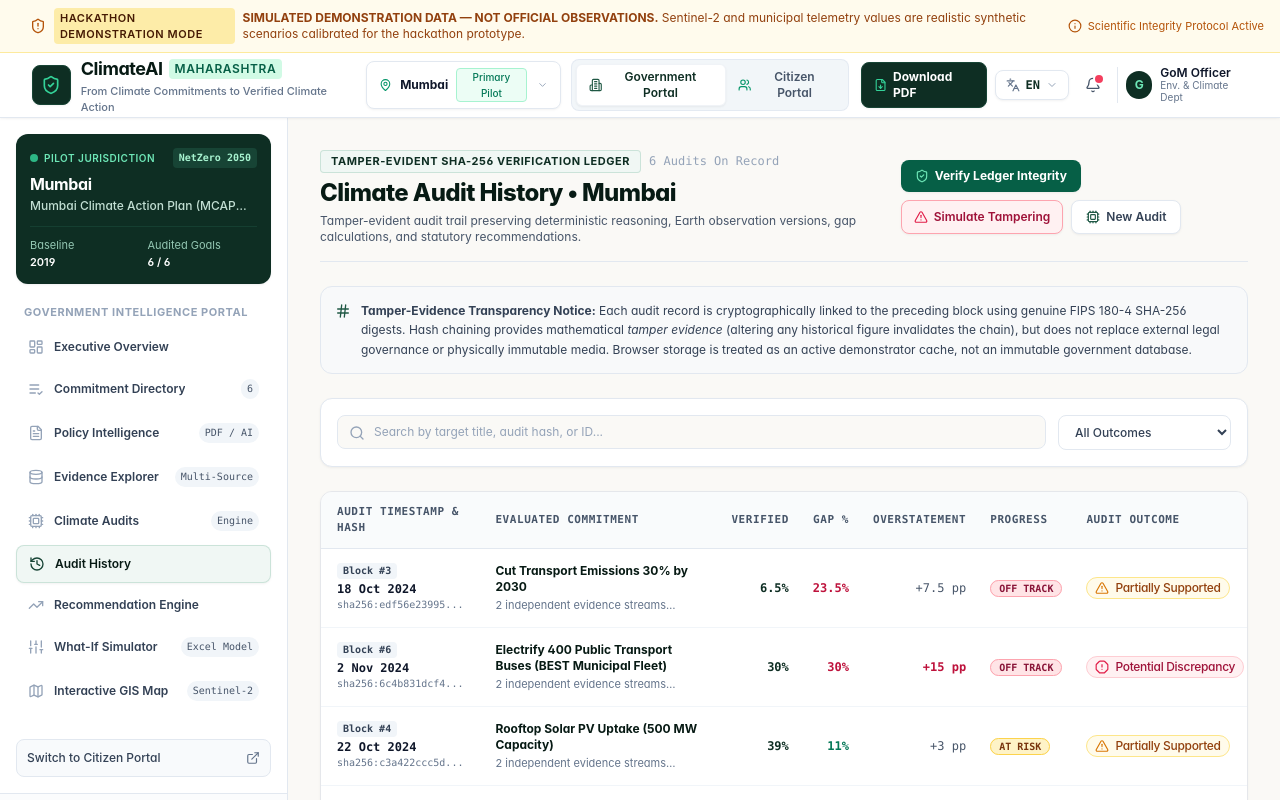
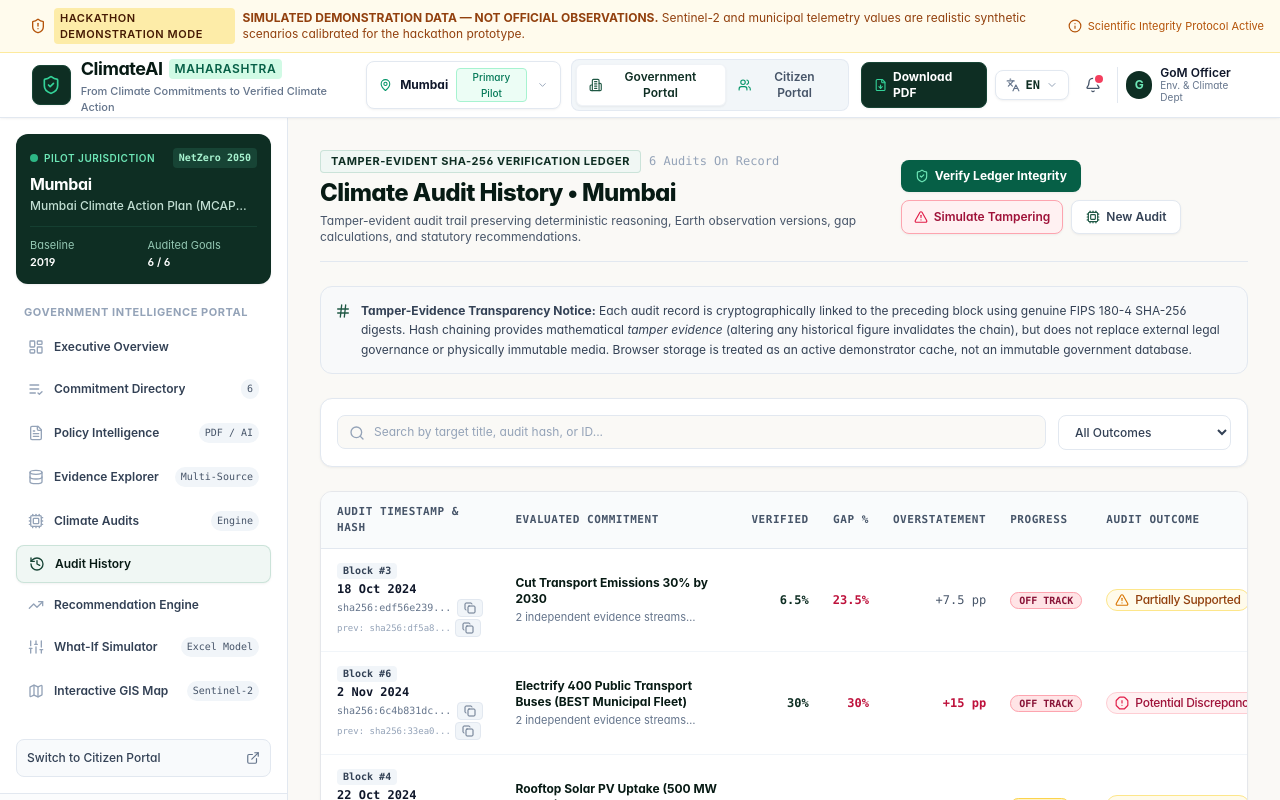
Before and after one commit to Nakul181007/climate-ai, a Next.js app: page /admin/audit-history in a window 1280 px wide. Shown: the top 800 px of the page. Built offline with nearby package versions, Linux system fonts and the light colour scheme.

Commit message:
feat(ui): add accessible audit hash copy controls

```diff
--- a/src/app/admin/audit-history/page.tsx
+++ b/src/app/admin/audit-history/page.tsx
@@ -26,6 +26,7 @@ import { formatDate } from '@/lib/utils';
 import { generateAuditReportPDF } from '@/lib/utils/pdfExport';
 import { ProgressStatus, AuditOutcome, AuditRecord } from '@/lib/types';
 import { verifyAuditChain, ChainVerificationResult, GENESIS_HASH } from '@/lib/audit-engine';
+import { CopyHashButton } from '@/components/common/CopyHashButton';
 
 export default function AuditHistoryPage() {
   const { audits, commitments, selectedCity } = useClimate();
@@ -320,12 +321,36 @@ export default function AuditHistoryPage() {
                         <span className="font-bold text-charcoal-900 block text-xs">
                           {formatDate(a.auditDate)}
                         </span>
-                        <span
-                          className="text-[10px] text-charcoal-500 font-mono truncate block max-w-[170px] cursor-help"
-                          title={`Block Hash: ${a.auditHash || a.id}\nPrevious Hash: ${a.previousHash || 'Genesis'}`}
-                        >
-                          {a.auditHash ? `${a.auditHash.substring(0, 18)}...` : a.id}
-                        </span>
+                        <div className="flex items-center gap-1.5 mt-0.5">
+                          <span
+                            className="text-[10px] text-charcoal-500 font-mono truncate block max-w-[140px] cursor-help"
+                            title={`Block Hash: ${a.auditHash || a.id}`}
+                          >
+                            {a.auditHash ? `${a.auditHash.substring(0, 16)}...` : a.id}
+                          </span>
+                          {a.auditHash && (
+                            <CopyHashButton
+                              hash={a.auditHash}
+                              label={`Copy Block #${a.blockNumber || idx + 1} SHA-256 hash`}
+                            />
+                          )}
+                        </div>
+                        {a.previousHash && a.previousHash !== GENESIS_HASH && (
+                          <div className="flex items-center gap-1 text-[9px] text-charcoal-400 font-mono mt-0.5">
+                            <span className="truncate max-w-[120px]" title={`Previous Hash: ${a.previousHash}`}>
+                              prev: {a.previousHash.substring(0, 12)}...
+                            </span>
+                            <CopyHashButton
+                              hash={a.previousHash}
+                              label={`Copy Block #${a.blockNumber || idx + 1} parent hash`}
+                            />
+                          </div>
+                        )}
+                        {a.previousHash === GENESIS_HASH && (
+                          <div className="text-[9px] text-emerald-700/80 font-mono mt-0.5">
+                            prev: Genesis (0000...)
+                          </div>
+                        )}
                       </td>
 
                     <td className="py-3.5 px-4">
--- a/src/app/admin/audit-workspace/page.tsx
+++ b/src/app/admin/audit-workspace/page.tsx
@@ -31,6 +31,7 @@ import { Commitment, Observation, AuditRecord, ProgressStatus } from '@/lib/type
 import { DEMO_OBSERVATIONS } from '@/lib/demo-data';
 import { generateAuditReportPDF } from '@/lib/utils/pdfExport';
 import { formatDate } from '@/lib/utils';
+import { CopyHashButton } from '@/components/common/CopyHashButton';
 
 function AuditWorkspaceContent() {
   const searchParams = useSearchParams();
@@ -338,9 +339,29 @@ function AuditWorkspaceContent() {
           {/* Header Outcome Bar */}
           <div className="flex flex-col sm:flex-row sm:items-center justify-between gap-4 pb-4 border-b border-charcoal-200">
             <div>
-              <span className="text-[10px] font-bold uppercase tracking-wider text-charcoal-400 font-mono">
-                Deterministic Audit Determination &bull; Hash: {currentAudit.auditHash || '0x992b41f'}
-              </span>
+              <div className="flex flex-wrap items-center gap-2 mb-1">
+                <span className="text-[10px] font-bold uppercase tracking-wider text-charcoal-400 font-mono">
+                  Deterministic Audit Determination &bull; Hash:
+                </span>
+                <span
+                  className="text-[11px] font-mono text-charcoal-800 font-bold truncate max-w-[200px]"
+                  title={currentAudit.auditHash}
+                >
+                  {currentAudit.auditHash ? `${currentAudit.auditHash.substring(0, 18)}...` : '0x992b41f'}
+                </span>
+                {currentAudit.auditHash && currentAudit.auditHash.startsWith('sha256:') && (
+                  <CopyHashButton hash={currentAudit.auditHash} label="Copy audit block hash" />
+                )}
+              </div>
+              {currentAudit.previousHash && (
+                <div className="flex items-center gap-1.5 text-[10px] font-mono text-charcoal-500 mb-1">
+                  <span className="text-charcoal-400">Previous Hash:</span>
+                  <span className="truncate max-w-[160px]" title={currentAudit.previousHash}>
+                    {currentAudit.previousHash.substring(0, 16)}...
+                  </span>
+                  <CopyHashButton hash={currentAudit.previousHash} label="Copy previous hash" />
+                </div>
+              )}
               <div className="flex flex-wrap items-center gap-2.5 mt-1.5">
                 {getProgressBadge(currentAudit.progressStatus)}
                 <StatusBadge status={currentAudit.outcome} size="lg" />
--- /dev/null
+++ b/src/components/common/CopyHashButton.tsx
@@ -0,0 +1,116 @@
+'use client';
+
+import React, { useState, useRef, useEffect } from 'react';
+import { Copy, Check, AlertCircle } from 'lucide-react';
+
+interface CopyHashButtonProps {
+  hash?: string;
+  label?: string;
+  showText?: boolean;
+  className?: string;
+}
+
+export function CopyHashButton({
+  hash,
+  label = 'Copy block hash',
+  showText = false,
+  className = '',
+}: CopyHashButtonProps) {
+  const [copyStatus, setCopyStatus] = useState<'idle' | 'copied' | 'error'>('idle');
+  const timerRef = useRef<NodeJS.Timeout | null>(null);
+
+  useEffect(() => {
+    return () => {
+      if (timerRef.current) clearTimeout(timerRef.current);
+    };
+  }, []);
+
+  // Guard against undefined, empty, or mock placeholder values
+  if (!hash || hash.trim() === '' || hash === '0x992b41f') {
+    return null;
+  }
+
+  const handleCopy = async (e: React.MouseEvent<HTMLButtonElement>) => {
+    e.stopPropagation();
+    e.preventDefault();
+
+    const textToCopy = hash.trim();
+
+    try {
+      if (typeof navigator !== 'undefined' && navigator.clipboard && navigator.clipboard.writeText) {
+        await navigator.clipboard.writeText(textToCopy);
+        setCopyStatus('copied');
+      } else {
+        // Fallback for restricted clipboard contexts
+        const textarea = document.createElement('textarea');
+        textarea.value = textToCopy;
+        textarea.style.position = 'fixed';
+        textarea.style.opacity = '0';
+        document.body.appendChild(textarea);
+        textarea.focus();
+        textarea.select();
+        const successful = document.execCommand('copy');
+        document.body.removeChild(textarea);
+        if (!successful) throw new Error('execCommand copy returned false');
+        setCopyStatus('copied');
+      }
+
+      if (timerRef.current) clearTimeout(timerRef.current);
+      timerRef.current = setTimeout(() => {
+        setCopyStatus('idle');
+      }, 2000);
+    } catch (err) {
+      console.warn('Clipboard write failed:', err);
+      setCopyStatus('error');
+      if (timerRef.current) clearTimeout(timerRef.current);
+      timerRef.current = setTimeout(() => {
+        setCopyStatus('idle');
+      }, 3000);
+    }
+  };
+
+  return (
+    <button
+      type="button"
+      onClick={handleCopy}
+      aria-label={
+        copyStatus === 'copied'
+          ? 'Hash copied to clipboard'
+          : copyStatus === 'error'
+          ? 'Failed to copy hash'
+          : label
+      }
+      title={
+        copyStatus === 'copied'
+          ? 'Copied to clipboard!'
+          : copyStatus === 'error'
+          ? 'Copy failed — manual selection required'
+          : label
+      }
+      className={`inline-flex items-center justify-center gap-1 px-1.5 py-0.5 rounded text-[10px] font-mono transition-all focus:outline-none focus:ring-1 focus:ring-emerald-500 shrink-0 ${
+        copyStatus === 'copied'
+          ? 'bg-emerald-100 text-emerald-800 border border-emerald-300'
+          : copyStatus === 'error'
+          ? 'bg-rose-100 text-rose-800 border border-rose-300'
+          : 'bg-charcoal-100 hover:bg-forest-50 hover:text-forest-900 text-charcoal-600 border border-charcoal-200'
+      } ${className}`}
+    >
+      {copyStatus === 'copied' ? (
+        <>
+          <Check className="w-3 h-3 text-emerald-700" />
+          <span className="font-sans font-bold text-[10px]">Copied</span>
+        </>
+      ) : copyStatus === 'error' ? (
+        <>
+          <AlertCircle className="w-3 h-3 text-rose-700" />
+          <span className="font-sans font-bold text-[10px]">Failed</span>
+        </>
+      ) : (
+        <>
+          <Copy className="w-3 h-3 text-charcoal-500 hover:text-forest-800" />
+          {showText && <span className="font-sans font-medium text-[10px]">Copy</span>}
+        </>
+      )}
+    </button>
+  );
+}
```
